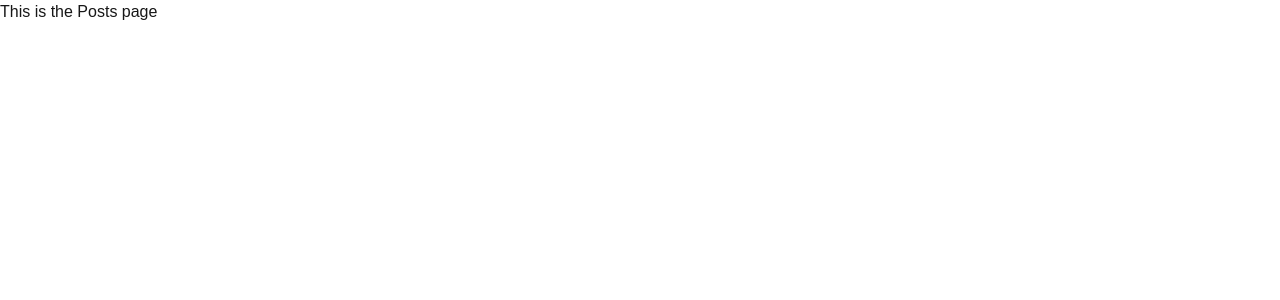
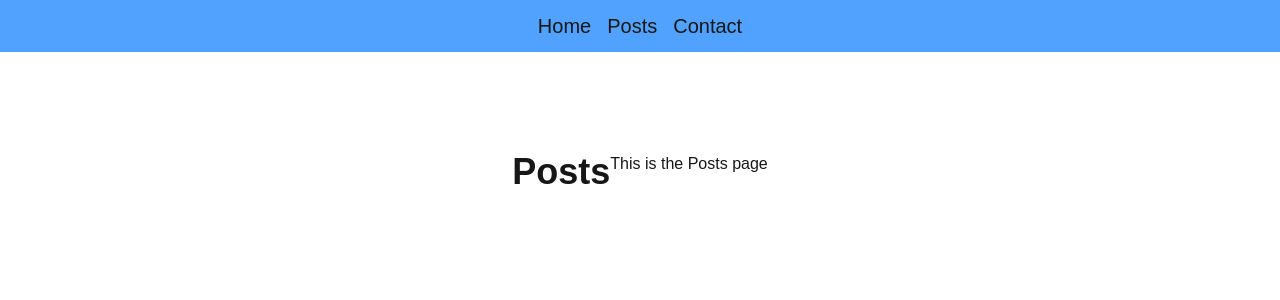
Before and after one commit to apps221/next14, a Next.js app: page /posts in a window 1280 px wide. Shown: the top 300 px of the page. Built offline with nearby package versions, Linux system fonts and the light colour scheme.

Commit message:
finished layout

```diff
--- a/app/layout.js
+++ b/app/layout.js
@@ -1,5 +1,6 @@
 import { Geist, Geist_Mono } from "next/font/google";
 import "./globals.css";
+import Navbar from "@/components/Navbar";
 
 const geistSans = Geist({
   variable: "--font-geist-sans",
@@ -22,7 +23,10 @@ export default function RootLayout({ children }) {
       <body
         className={`${geistSans.variable} ${geistMono.variable} antialiased`}
       >
+        <Navbar />
+        <div className="flex justify-center mt-[100px]">
         {children}
+        </div>
       </body>
     </html>
   );
--- a/app/page.js
+++ b/app/page.js
@@ -3,7 +3,6 @@ import React from "react";
 export default function Home() {
   return (
     <>
-    <Navbar />
    <h1>This is the Home page</h1>
    </>
   );
--- /dev/null
+++ b/app/posts/layout.js
@@ -0,0 +1,10 @@
+import React from 'react'
+
+export default function RootLayout({children}) {
+  return (
+    <>
+    <h1 className="font-bold text-4xl text-center">Posts</h1>
+    <div>{children}</div>
+    </>
+  )
+}
```
